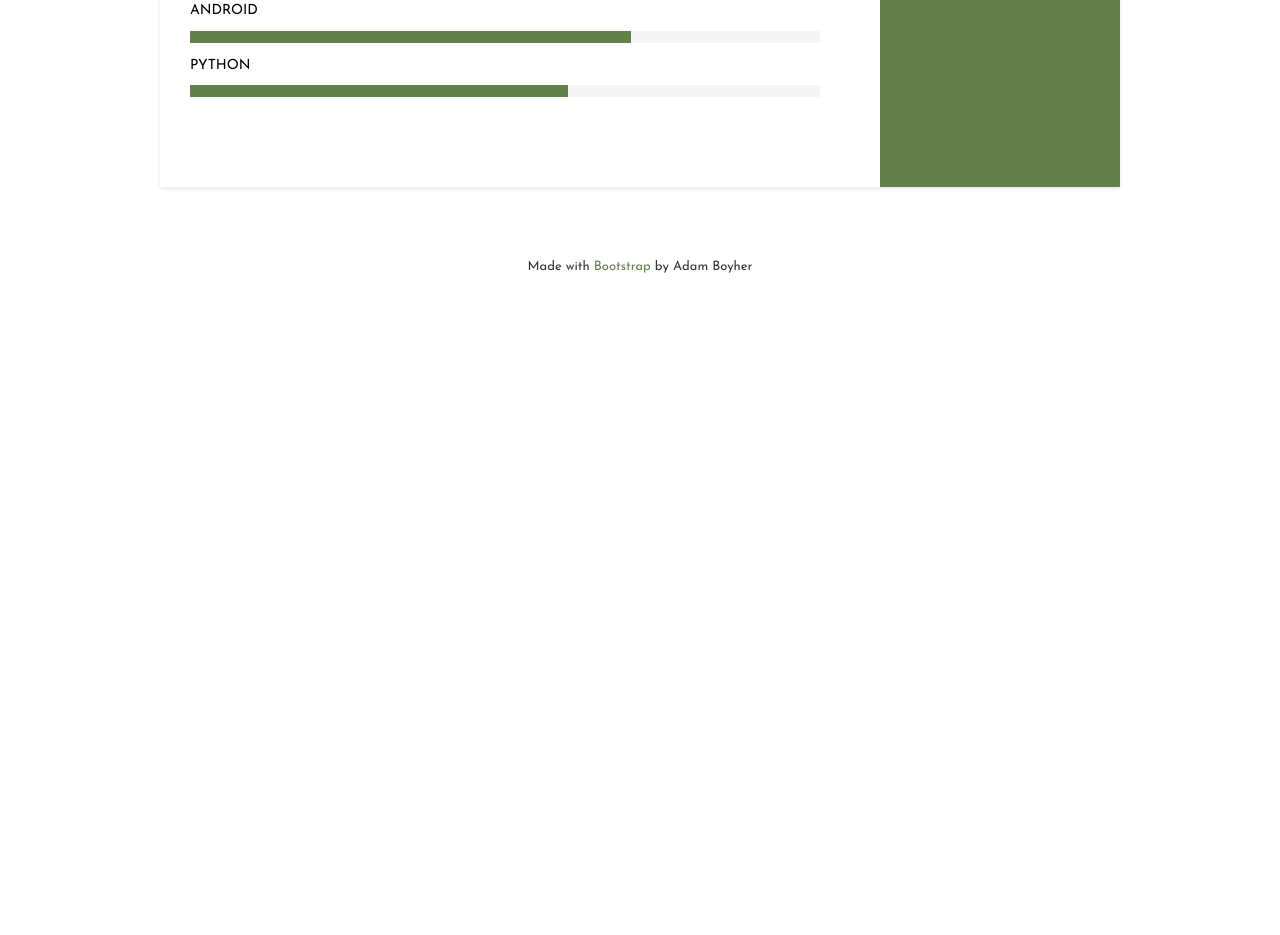
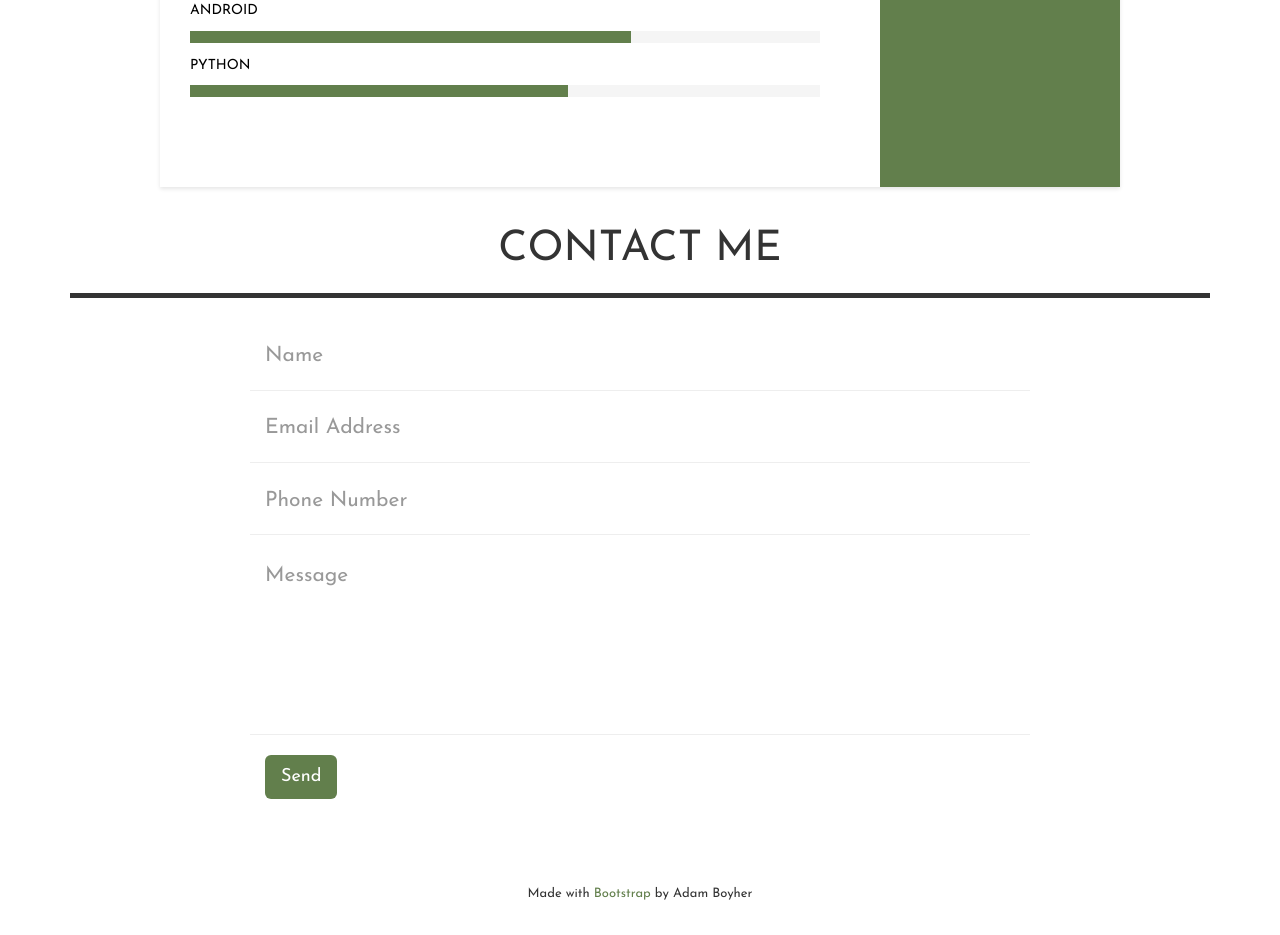
Before and after one commit to aboyher/aboyher.github.io, a website: page index.html in a window 1280 px wide. Shown: the part 1798-2733 px from the top of the page. Before the commit the page ends 2106 px from the top, so only its background shows below. Drawn offline with nearby package versions, Linux system fonts and the light colour scheme; a web font is replaced by a local one.

Commit message:
Update index.html

```diff
--- a/index.html
+++ b/index.html
@@ -250,6 +250,64 @@
 
     <!-- Contact Section -->
 
+    <br><section id="contact">
+        <div class="container">
+            <div class="row">
+                <div class="col-lg-12 text-center">
+                    <h2>Contact Me</h2>
+                    <hr class="line">
+                </div>
+            </div>
+            <div class="row">
+                <div class="col-lg-8 col-lg-offset-2">
+                    <!-- To configure the contact form email address, go to mail/contact_me.php and update the email address in the PHP file on line 19. -->
+                    <!-- The form should work on most web servers, but if the form is not working you may need to configure your web server differently. -->
+                    <form name="sentMessage" id="contactForm" action="https://script.google.com/macros/s/AKfycbzU-0vi9Rk6eYBhpVHEIt3OXzvxy_5DiCzZGal0KPLvWj7p79A/exec" novalidate>
+                        <div class="row control-group">
+                            <div class="form-group col-xs-12 floating-label-form-group controls">
+                                <label for="name">Name</label>
+                                <input type="text" class="form-control" placeholder="Name" id="name" name="Name" required data-validation-required-message="Please enter your name.">
+                                <p class="help-block text-danger"></p>
+                            </div>
+                        </div>
+                        <div class="row control-group">
+                            <div class="form-group col-xs-12 floating-label-form-group controls">
+                                <label for="email">Email Address</label>
+                                <input type="email" class="form-control" placeholder="Email Address" id="email" name="Email" required data-validation-required-message="Please enter your email address.">
+                                <p class="help-block text-danger"></p>
+                            </div>
+                        </div>
+                        <div class="row control-group">
+                            <div class="form-group col-xs-12 floating-label-form-group controls">
+                                <label for="phone">Phone Number</label>
+                                <input type="tel" class="form-control" placeholder="Phone Number" id="phone" required data-validation-required-message="Please enter your phone number." name="Phone Number">
+                                <p class="help-block text-danger"></p>
+                            </div>
+                        </div>
+                        <div class="row control-group">
+                            <div class="form-group col-xs-12 floating-label-form-group controls">
+                                <label for="message">Message</label>
+                                <textarea rows="5" class="form-control" placeholder="Message" id="message" name="Message" required data-validation-required-message="Please enter a message."></textarea>
+                                <p class="help-block text-danger"></p>
+                            </div>
+                        </div>
+                        <br>
+                        <div id="success"></div>
+                        <div class="row">
+                            <div class="form-group col-xs-12">
+                                <button type="submit" class="btn btn-success btn-lg">Send</button>
+                            </div>
+                        </div>
+                    </form>
+                    <div id="thankyou_message" style="display:none;">
+        <h4 style="text-align: center;">Thanks! I'll get back to you soon!</h4>
+    </div>
+                </div>
+            </div>
+        </div>
+
+    </section>
+
 
 
     <!-- Footer -->
@@ -287,6 +345,8 @@
 
     <!-- Theme JavaScript -->
     <script src="js/freelancer.min.js"></script>
+    <script data-cfasync="false" type="text/javascript" src="js/email-handler.js">
+    </script>
 
 </body>
 
```
